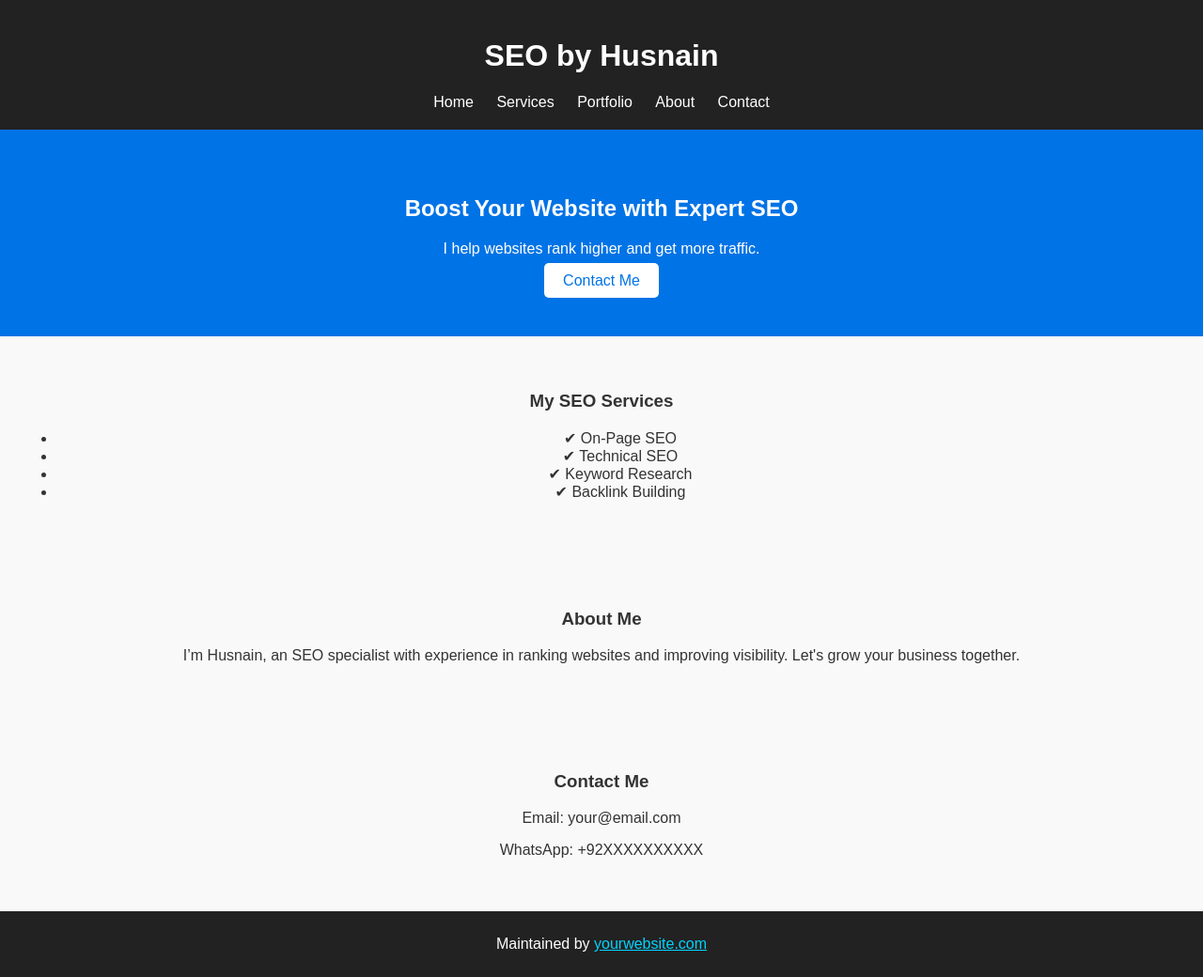
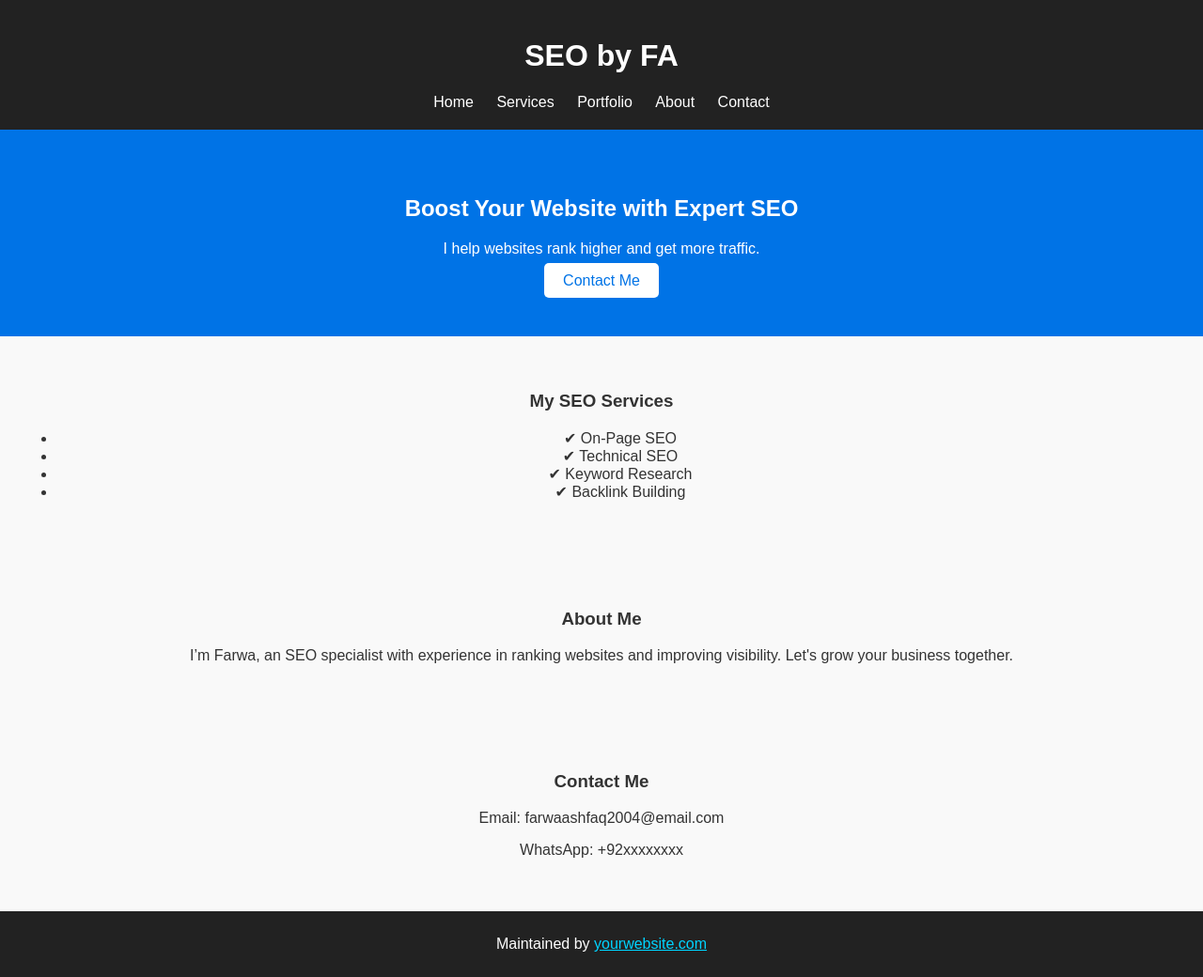
Before and after one commit to FA0725/seo-website, a plain HTML site: page index.html in a window 1280 px wide. Shown: the whole page at 94% size. Drawn offline with Linux system fonts and the light colour scheme.

Commit message:
Add files via upload

```diff
--- a/index.html
+++ b/index.html
@@ -3,12 +3,14 @@
 <head>
   <meta charset="UTF-8" />
   <meta name="viewport" content="width=device-width, initial-scale=1.0" />
-  <title>SEO Specialist - Husnain</title>
+  <title>SEO Specialist - Farwa</title>
   <link rel="stylesheet" href="style.css" />
 </head>
+<script src="script.js">
+</script>
 <body>
   <header>
-    <h1>SEO by Husnain</h1>
+    <h1>SEO by FA</h1>
     <nav>
       <a href="#">Home</a>
       <a href="#">Services</a>
@@ -36,13 +38,13 @@
 
   <section class="about">
     <h3>About Me</h3>
-    <p>I’m Husnain, an SEO specialist with experience in ranking websites and improving visibility. Let's grow your business together.</p>
+    <p>I’m Farwa, an SEO specialist with experience in ranking websites and improving visibility. Let's grow your business together.</p>
   </section>
 
   <section class="contact" id="contact">
     <h3>Contact Me</h3>
-    <p>Email: your@email.com</p>
-    <p>WhatsApp: +92XXXXXXXXXX</p>
+    <p>Email: farwaashfaq2004@email.com</p>
+    <p>WhatsApp: +92xxxxxxxx</p>
   </section>
 
   <footer>
```
